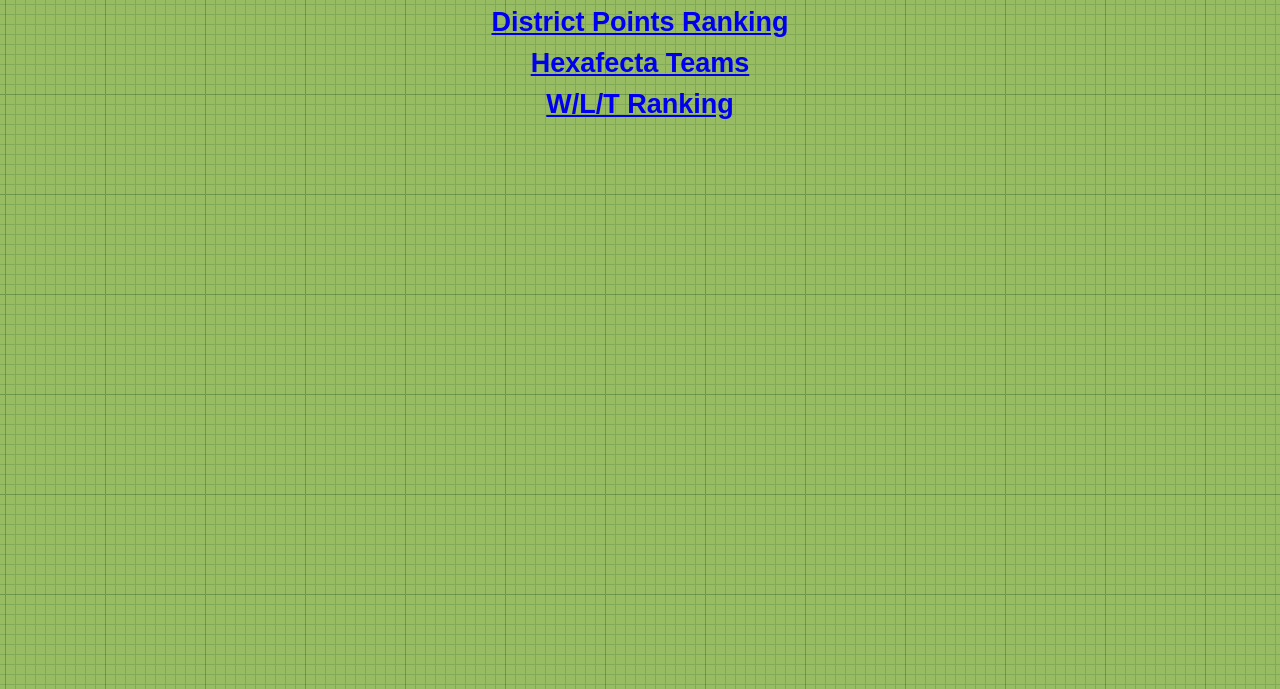
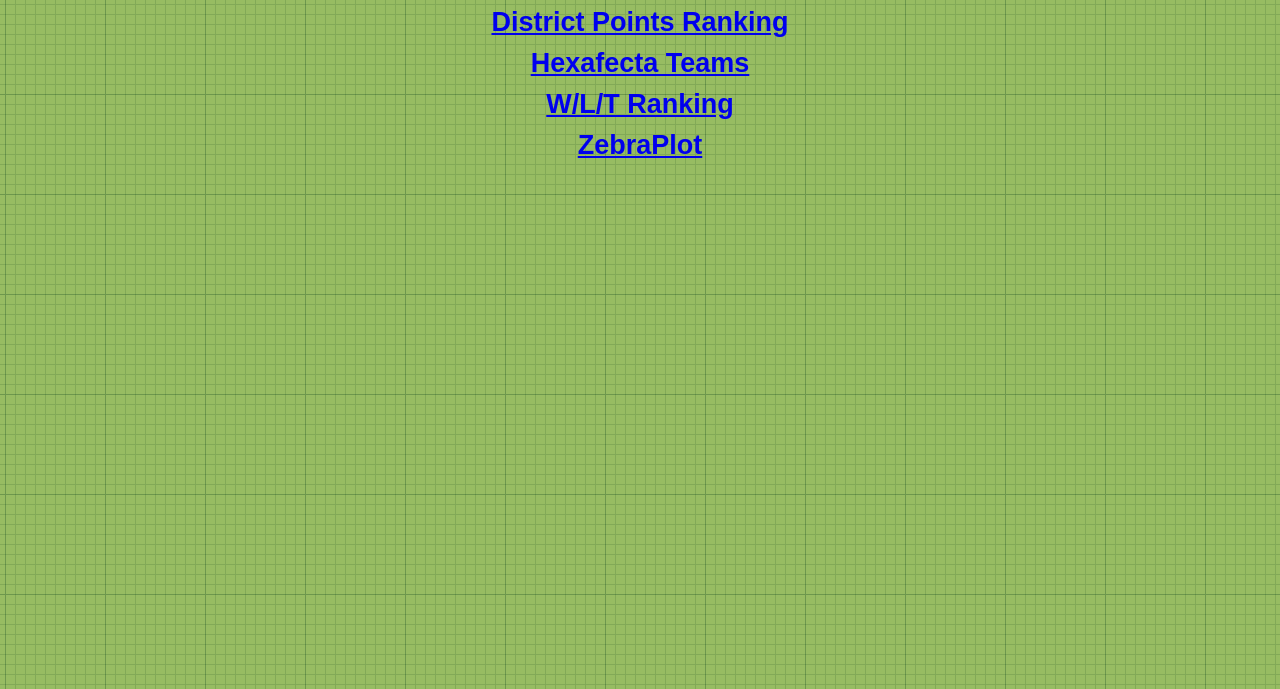
Before and after one commit to arimb/Server, a plain HTML site: page index.html in a window 1280 px wide. Shown: the part 111-800 px from the top of the page. Drawn offline with nearby package versions, Linux system fonts and the light colour scheme.

Commit message:
add zebraplot

```diff
--- a/index.html
+++ b/index.html
@@ -29,6 +29,9 @@
 		<a href="wlt.html">
 			<h2>W/L/T Ranking</h2>
 		</a>
+		<a href="http://arimb.github.io/ZebraPlot">
+			<h2>ZebraPlot</h2>
+		</a>
 	</div>
 </body>
 </html>
```
